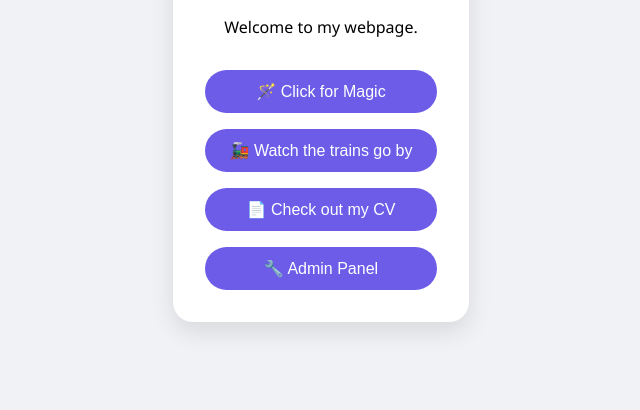
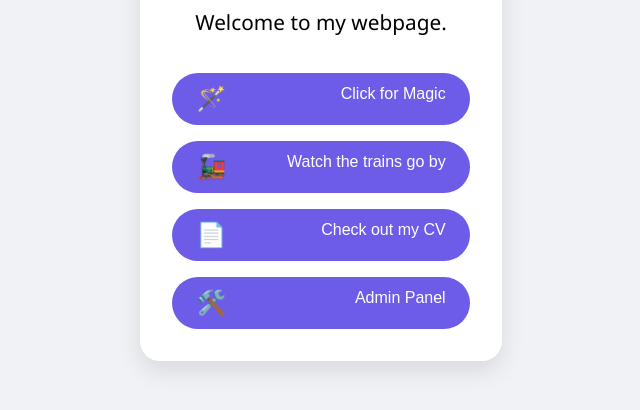
Before and after one commit to Vulcran/CV, a website: page index.html in a window 1280 px wide. Shown: the part 298-708 px from the top of the page, without its empty margins (319-959 px from the left). Drawn offline with Linux system fonts and the light colour scheme.

Commit message:
Enhance buttons with emoji spans for better visuals

```diff
--- a/index.html
+++ b/index.html
@@ -15,6 +15,7 @@
             height: 100vh;
             margin: 0;
             background-color: #f0f2f5;
+            font-size: 1.3rem
         }
         .container {
             background: white;
@@ -37,8 +38,14 @@
             color: white;
             transition: transform 0.2s;
             margin-top: 1rem;
+            display: flex;
+            flex-direction: row;
+            justify-content: space-between;
         }
         button:active { transform: scale(0.95); }
+        .emoji{
+            font-size: 1.5rem
+        }
     </style>
 </head>
 <body>
@@ -47,10 +54,10 @@
     <h1>Hey Friend! 👋</h1>
     <p>Welcome to my webpage.</p>
 
-    <button onclick="chaosMode()">🪄 Click for Magic</button>
-    <button onclick="redirect('wmta')">🚂 Watch the trains go by</button>
-    <button onclick="redirect('cv')">📄 Check out my CV</button>
-    <button onclick="redirect('admin')">🔧 Admin Panel</button>
+    <button onclick="chaosMode()"><span class="emoji">🪄</span> Click for Magic</button>
+    <button onclick="redirect('wmta')"><span class="emoji">🚂</span> Watch the trains go by</button>
+    <button onclick="redirect('cv')"><span class="emoji">📄</span> Check out my CV</button>
+    <button onclick="redirect('admin')"><span class="emoji">🛠️</span> Admin Panel</button>
 
 </div>
 
```
